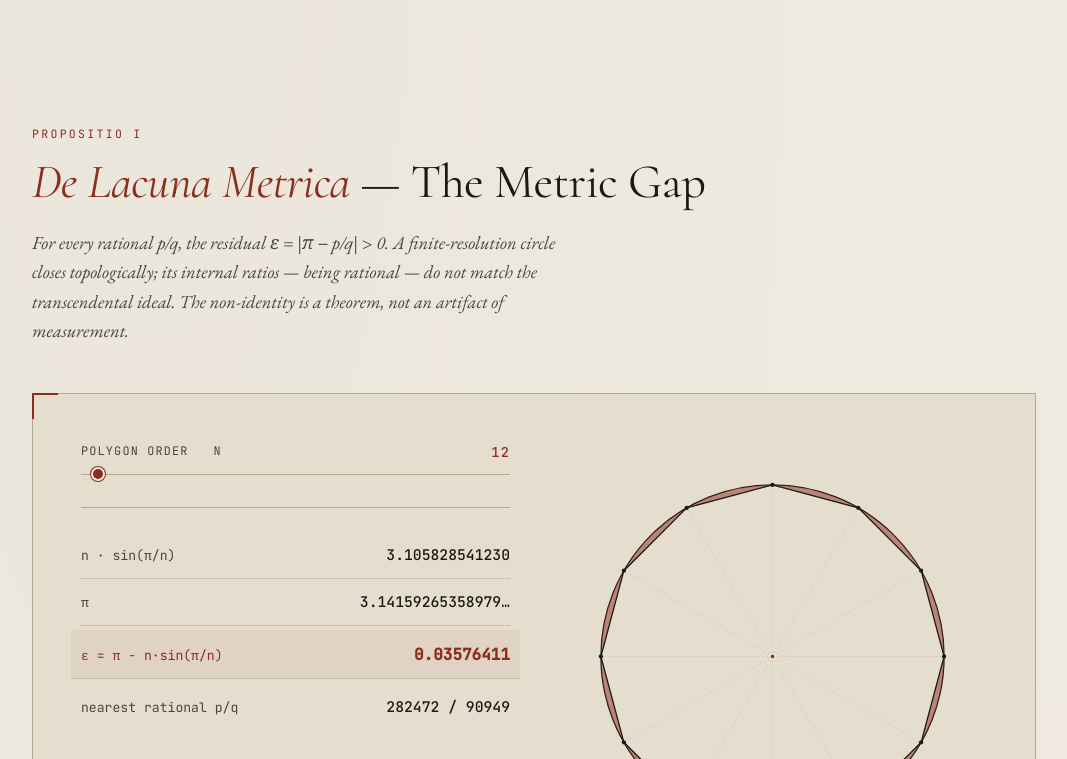
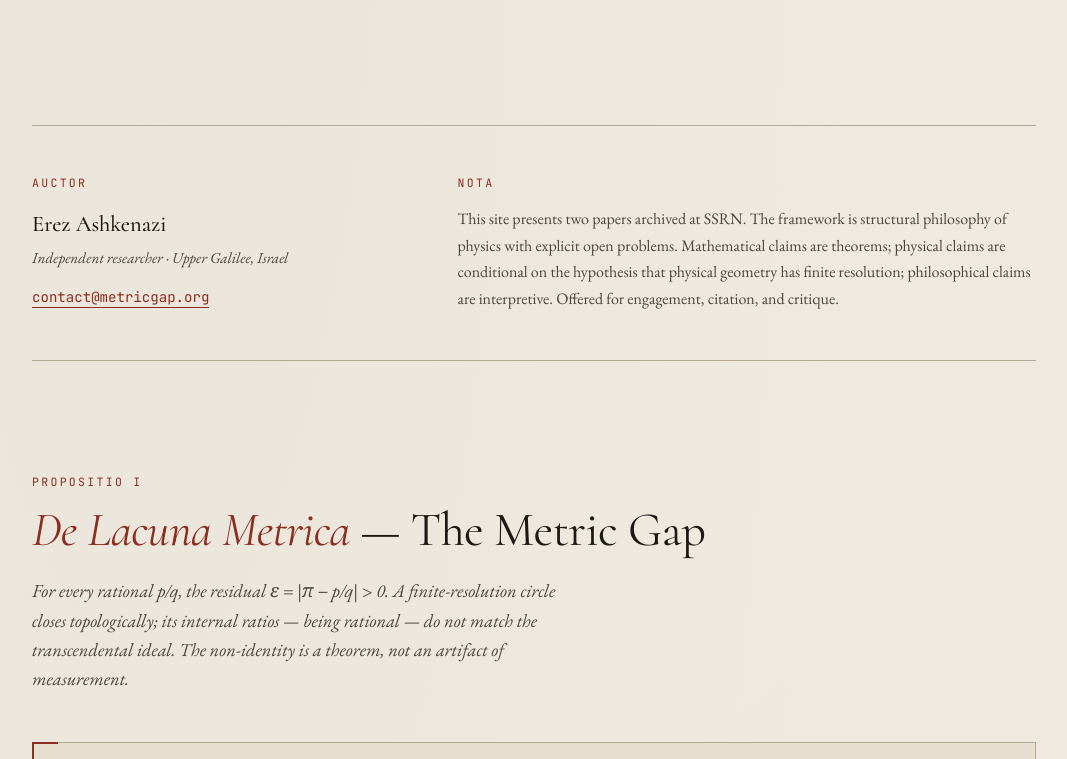
Before and after one commit to Erezul77/metricgap-website, a plain HTML site: page index.html in a window 1280 px wide. Shown: the part 831-1590 px from the top of the page, without its empty margins (106-1173 px from the left). Drawn offline with nearby package versions, Linux system fonts and the light colour scheme.

Commit message:
Add Auctor/Nota band, contact email, last-updated

```diff
--- a/index.html
+++ b/index.html
@@ -179,6 +179,55 @@
     max-width: 60ch;
     margin-bottom: 3rem;
     font-size: 1.15rem;
+  }
+
+  /* Auctor / Nota band — trust signals between hero and Propositio I */
+  .auctor {
+    display: grid;
+    grid-template-columns: 1fr 1.6fr;
+    gap: 4rem;
+    padding: 3rem 0;
+    margin-bottom: 7rem;
+    border-top: 1px solid var(--rule);
+    border-bottom: 1px solid var(--rule);
+  }
+  .auctor-block { display: flex; flex-direction: column; gap: 0.9rem; }
+  .auctor-label {
+    font-family: 'JetBrains Mono', monospace;
+    font-size: 0.72rem;
+    letter-spacing: 0.2em;
+    color: var(--accent);
+    text-transform: uppercase;
+  }
+  .auctor-body {
+    font-size: 1rem;
+    line-height: 1.65;
+    color: var(--ink-soft);
+  }
+  .auctor-name {
+    font-family: 'Cormorant', serif;
+    font-size: 1.4rem;
+    color: var(--ink);
+    font-weight: 500;
+    margin-bottom: 0.2rem;
+  }
+  .auctor-affil {
+    font-style: italic;
+    font-size: 0.95rem;
+    margin-bottom: 0.8rem;
+  }
+  .auctor-body a {
+    color: var(--accent);
+    text-decoration: none;
+    font-family: 'JetBrains Mono', monospace;
+    font-size: 0.88rem;
+    border-bottom: 1px solid var(--accent);
+    padding-bottom: 1px;
+    transition: background 0.2s, color 0.2s;
+  }
+  .auctor-body a:hover {
+    background: var(--accent);
+    color: var(--bg);
   }
 
   /* Interactive panel */
@@ -447,6 +496,7 @@
     .paper-item { grid-template-columns: 40px 1fr; }
     .paper-meta { grid-column: 2; margin-top: 0.5rem; }
     .section { margin-bottom: 5rem; }
+    .auctor { grid-template-columns: 1fr; gap: 2rem; padding: 2rem 0; margin-bottom: 4rem; }
   }
 </style>
 </head>
@@ -474,6 +524,27 @@
       </p>
     </div>
     <div class="viz-stage" id="hero-viz"></div>
+  </section>
+
+  <section class="auctor" id="auctor">
+    <div class="auctor-block">
+      <div class="auctor-label">Auctor</div>
+      <div class="auctor-body">
+        <div class="auctor-name">Erez Ashkenazi</div>
+        <div class="auctor-affil">Independent researcher · Upper Galilee, Israel</div>
+        <div><a href="mailto:contact@metricgap.org">contact@metricgap.org</a></div>
+      </div>
+    </div>
+    <div class="auctor-block">
+      <div class="auctor-label">Nota</div>
+      <div class="auctor-body">
+        This site presents two papers archived at SSRN. The framework is structural
+        philosophy of physics with explicit open problems. Mathematical claims are
+        theorems; physical claims are conditional on the hypothesis that physical
+        geometry has finite resolution; philosophical claims are interpretive. Offered
+        for engagement, citation, and critique.
+      </div>
+    </div>
   </section>
 
   <section class="section" id="propositio-i">
@@ -665,8 +736,8 @@
   </div>
 
   <footer>
-    <div>Erez Ashkenazi · Upper Galilee</div>
-    <div>MMXXVI</div>
+    <div>Erez Ashkenazi · Upper Galilee · MMXXVI</div>
+    <div>Updated May 2026</div>
   </footer>
 
 </div>
```
